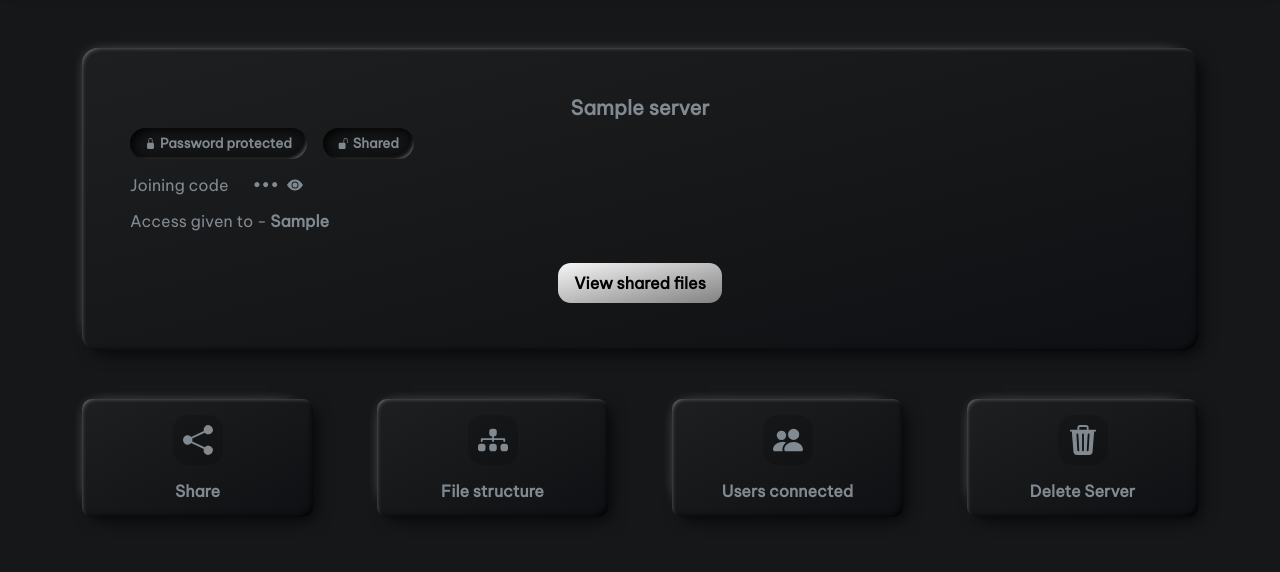
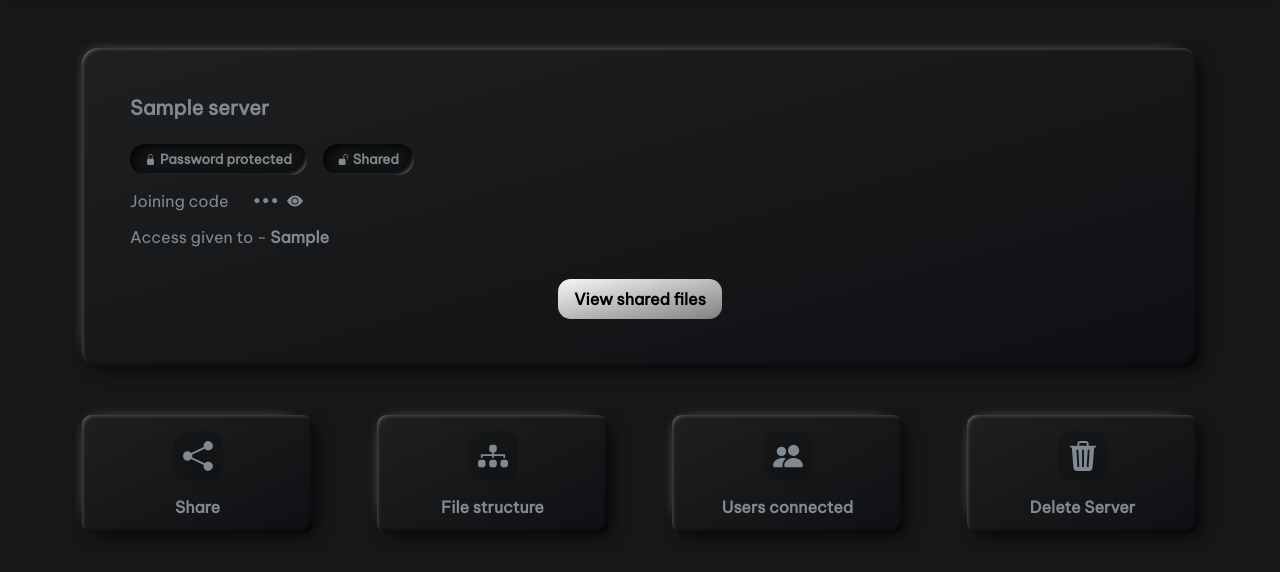
Before and after one commit to RushabhMavkar/DjangoStreamServer, a Django app: page / in a window 1280 px wide. Shown: the part 56-628 px from the top of the page. Run offline with Django 3.2, Linux system fonts and the light colour scheme; a user stored in the database is signed in; tables that the repository leaves empty hold one stand-in row (values such as "Sample post").

Commit message:
Changed server info card styling.

```diff
--- a/main/templates/main/block-server-info.html
+++ b/main/templates/main/block-server-info.html
@@ -1,6 +1,6 @@
 {% load static %}
-<div class="bg-accent-dark text-muted neomorphic p-5 rounded">
-    <h5 class="text-center">{{server_info.server.name}}</h5>
+<div id="server-info-card" class="bg-accent-dark text-muted neomorphic p-5 rounded">
+    <h5 class="mb-4">{{server_info.server.name}}</h5>
     <div class="d-flex mb-3">
         <div class="badge neomorphic-invert text-muted rounded">
             {% if server_info.server.is_secure %}
```
